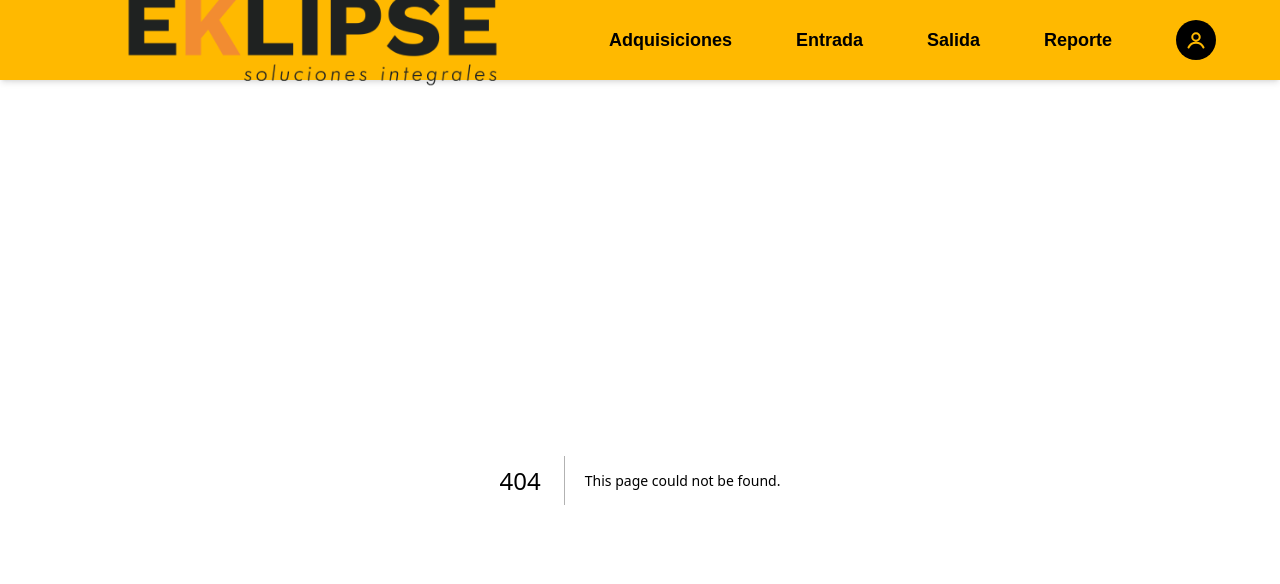
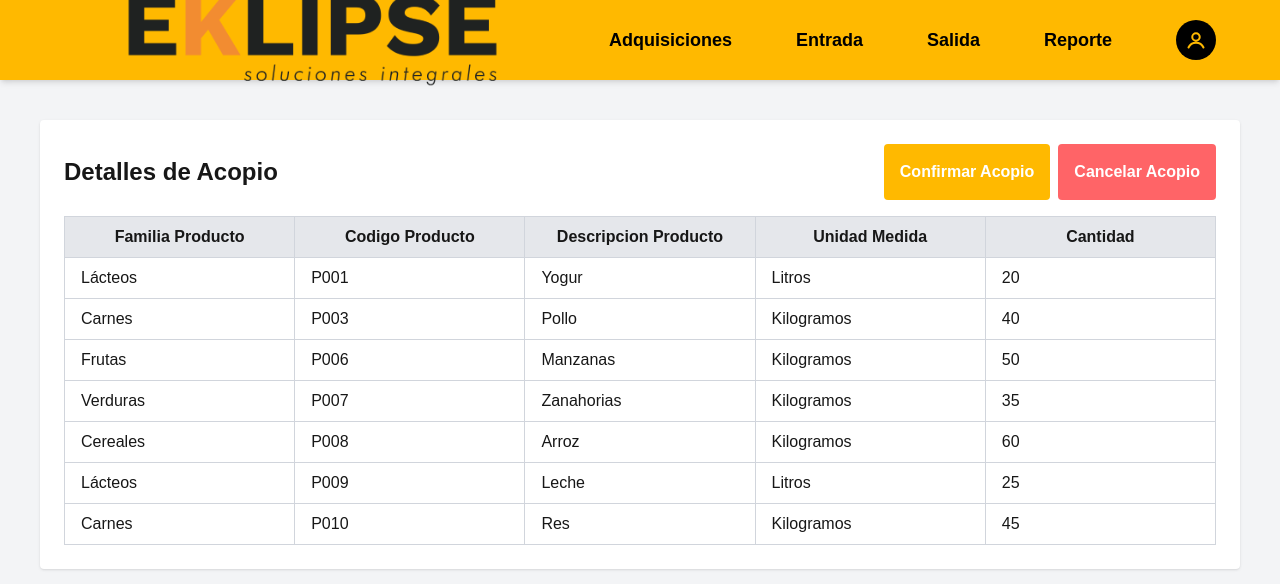
Before and after one commit to JoshirC/frontend-EKL, a Next.js app: page /adquisiciones/1 in a window 1280 px wide. Before the commit this address had no page. Shown: the top 584 px of the page. Built offline with nearby package versions, Linux system fonts and the light colour scheme.

Commit message:
add : botones y detalle de acopio

```diff
--- a/public/api/detalleOrdenAcopio.json
+++ b/public/api/detalleOrdenAcopio.json
@@ -4,6 +4,8 @@
     "idAcopio": 1,
     "FamiliaProducto": "Lácteos",
     "CodigoProducto": "P001",
+    "DescripcionProducto": "Yogur",
+    "UnidadMedida": "Litros",
     "Cantidad": 20
   },
   {
@@ -11,6 +13,8 @@
     "idAcopio": 2,
     "FamiliaProducto": "Bebidas",
     "CodigoProducto": "P002",
+    "DescripcionProducto": "Agua Mineral",
+    "UnidadMedida": "Litros",
     "Cantidad": 15
   },
   {
@@ -18,6 +22,8 @@
     "idAcopio": 1,
     "FamiliaProducto": "Carnes",
     "CodigoProducto": "P003",
+    "DescripcionProducto": "Pollo",
+    "UnidadMedida": "Kilogramos",
     "Cantidad": 40
   },
   {
@@ -25,6 +31,8 @@
     "idAcopio": 3,
     "FamiliaProducto": "Snacks",
     "CodigoProducto": "P004",
+    "DescripcionProducto": "Chips",
+    "UnidadMedida": "Paquete",
     "Cantidad": 30
   },
   {
@@ -32,6 +40,8 @@
     "idAcopio": 4,
     "FamiliaProducto": "Panadería",
     "CodigoProducto": "P005",
+    "DescripcionProducto": "Pan",
+    "UnidadMedida": "Bolsas",
     "Cantidad": 25
   },
   {
@@ -39,6 +49,8 @@
     "idAcopio": 1,
     "FamiliaProducto": "Frutas",
     "CodigoProducto": "P006",
+    "DescripcionProducto": "Manzanas",
+    "UnidadMedida": "Kilogramos",
     "Cantidad": 50
   },
   {
@@ -46,6 +58,8 @@
     "idAcopio": 1,
     "FamiliaProducto": "Verduras",
     "CodigoProducto": "P007",
+    "DescripcionProducto": "Zanahorias",
+    "UnidadMedida": "Kilogramos",
     "Cantidad": 35
   },
   {
@@ -53,6 +67,8 @@
     "idAcopio": 1,
     "FamiliaProducto": "Cereales",
     "CodigoProducto": "P008",
+    "DescripcionProducto": "Arroz",
+    "UnidadMedida": "Kilogramos",
     "Cantidad": 60
   },
   {
@@ -60,6 +76,8 @@
     "idAcopio": 1,
     "FamiliaProducto": "Lácteos",
     "CodigoProducto": "P009",
+    "DescripcionProducto": "Leche",
+    "UnidadMedida": "Litros",
     "Cantidad": 25
   },
   {
@@ -67,6 +85,8 @@
     "idAcopio": 1,
     "FamiliaProducto": "Carnes",
     "CodigoProducto": "P010",
+    "DescripcionProducto": "Res",
+    "UnidadMedida": "Kilogramos",
     "Cantidad": 45
   }
 ]
--- /dev/null
+++ b/src/app/adquisiciones/[id]/page.tsx
@@ -0,0 +1,148 @@
+"use client";
+
+import React, { useEffect, useState, use } from "react";
+
+type DetalleOrdenAcopio = {
+  idDetalleOrdenAcopio: number;
+  idAcopio: number;
+  FamiliaProducto: string;
+  CodigoProducto: string;
+  DescripcionProducto: string;
+  UnidadMedida: string;
+  Cantidad: number;
+};
+
+export default function AcopioIdPage({
+  params,
+}: {
+  params: Promise<{ id: string }>;
+}) {
+  // Correcto: usando use() para desempaquetar la Promise
+  const { id: id_acopio } = use(params);
+  const estadoOrdenAcopio = "Pendiente"; // Cambiar según el estado de la orden de acopio con el backend o guardar el estado en una constante global.
+  const [detalleOrdenAcopio, setDetalleOrdenAcopio] = useState<
+    DetalleOrdenAcopio[]
+  >([]);
+  const [loading, setLoading] = useState(true);
+  const [error, setError] = useState<string | null>(null);
+
+  useEffect(() => {
+    const fetchDetalleOrden = async () => {
+      try {
+        setLoading(true);
+        setError(null);
+
+        const response = await fetch(`/api/detalleOrdenAcopio.json`);
+        if (!response.ok) {
+          throw new Error("Error al cargar los datos");
+        }
+
+        const data = await response.json();
+        // El backend debe traerme ya filtrado este dato.
+        const detalleOrdenAcopioId = data.filter(
+          (detalle: DetalleOrdenAcopio) =>
+            detalle.idAcopio === Number(id_acopio)
+        );
+
+        setDetalleOrdenAcopio(detalleOrdenAcopioId);
+      } catch (error) {
+        console.error("Error al cargar el JSON:", error);
+        setError(
+          error instanceof Error
+            ? error.message
+            : "Ocurrió un error desconocido"
+        );
+      } finally {
+        setLoading(false);
+      }
+    };
+
+    if (id_acopio) {
+      fetchDetalleOrden();
+    }
+  }, [id_acopio]); // Asegúrate de incluir id_acopio como dependencia
+
+  if (loading) {
+    return (
+      <div className="p-10">
+        <div className="bg-white p-6 rounded shadow">
+          <p>Cargando detalles del acopio...</p>
+        </div>
+      </div>
+    );
+  }
+
+  if (error) {
+    return (
+      <div className="p-10">
+        <div className="bg-white p-6 rounded shadow">
+          <div className="text-red-500">Error: {error}</div>
+        </div>
+      </div>
+    );
+  }
+
+  return (
+    <div className="p-10">
+      <div className="bg-white p-6 rounded shadow">
+        <div className="flex justify-between items-center mb-4">
+          <div className="text-2xl font-semibold">Detalles de Acopio</div>
+          {estadoOrdenAcopio === "Pendiente" && (
+            <div>
+              <button className="bg-amber-400 text-white font-semibold p-4 rounded hover:bg-amber-500 transition duration-300">
+                Confirmar Acopio
+              </button>
+              <button className="bg-red-400 text-white font-semibold p-4 rounded hover:bg-red-500 transition duration-300 ml-2">
+                Cancelar Acopio
+              </button>
+            </div>
+          )}
+        </div>
+        {detalleOrdenAcopio.length === 0 ? (
+          <p className="mt-4">No se encontraron detalles para este acopio</p>
+        ) : (
+          <table className="table-fixed w-full border-collapse border border-gray-200 mt-2">
+            <thead className="bg-gray-200">
+              <tr>
+                <th className="border border-gray-300 px-4 py-2">
+                  Familia Producto
+                </th>
+                <th className="border border-gray-300 px-4 py-2">
+                  Codigo Producto
+                </th>
+                <th className="border border-gray-300 px-4 py-2">
+                  Descripcion Producto
+                </th>
+                <th className="border border-gray-300 px-4 py-2">
+                  Unidad Medida
+                </th>
+                <th className="border border-gray-300 px-4 py-2">Cantidad</th>
+              </tr>
+            </thead>
+            <tbody>
+              {detalleOrdenAcopio.map((detalle) => (
+                <tr key={detalle.idDetalleOrdenAcopio}>
+                  <td className="border border-gray-300 px-4 py-2">
+                    {detalle.FamiliaProducto}
+                  </td>
+                  <td className="border border-gray-300 px-4 py-2">
+                    {detalle.CodigoProducto}
+                  </td>
+                  <td className="border border-gray-300 px-4 py-2">
+                    {detalle.DescripcionProducto}
+                  </td>
+                  <td className="border border-gray-300 px-4 py-2">
+                    {detalle.UnidadMedida}
+                  </td>
+                  <td className="border border-gray-300 px-4 py-2">
+                    {detalle.Cantidad}
+                  </td>
+                </tr>
+              ))}
+            </tbody>
+          </table>
+        )}
+      </div>
+    </div>
+  );
+}
--- a/src/app/adquisiciones/acopio/page.tsx
+++ b/src/app/adquisiciones/acopio/page.tsx
@@ -84,17 +84,14 @@ const AcopioPage: React.FC = () => {
                   {orden.Estado}
                 </td>
                 <td className="border border-gray-300 px-4 py-2">
-                  <div className="flex justify-center space-x-4">
-                    <button className="bg-orange-400 text-white font-semibold px-4 py-2 rounded hover:bg-orange-600 transition duration-300">
-                      Editar
-                    </button>
-                    <button className="bg-amber-700 text-white font-semibold px-4 py-2 rounded hover:bg-amber-800 transition duration-300">
-                      Eliminar
-                    </button>
-                    <button className="bg-amber-400 text-white font-semibold px-4 py-2 rounded hover:bg-amber-500 transition duration-300">
-                      Confirmar
-                    </button>
-                  </div>
+                  <button
+                    className="bg-amber-400 text-white font-semibold px-4 py-2 w-full rounded hover:bg-amber-500 transition duration-300"
+                    onClick={() =>
+                      (window.location.href = `/adquisiciones/${orden.idAcopio}`)
+                    }
+                  >
+                    Detalles
+                  </button>
                 </td>
               </tr>
             ))}
--- a/src/app/adquisiciones/registro/page.tsx
+++ b/src/app/adquisiciones/registro/page.tsx
@@ -62,7 +62,12 @@ const RegistroPage: React.FC = () => {
                   {orden.Estado}
                 </td>
                 <td className="border border-gray-300 px-4 py-2">
-                  <button className="bg-amber-400 text-white font-semibold px-4 py-2 w-full rounded hover:bg-amber-500 transition duration-300">
+                  <button
+                    className="bg-amber-400 text-white font-semibold px-4 py-2 w-full rounded hover:bg-amber-500 transition duration-300"
+                    onClick={() =>
+                      (window.location.href = `/adquisiciones/${orden.idAcopio}`)
+                    }
+                  >
                     Detalles
                   </button>
                 </td>
```
